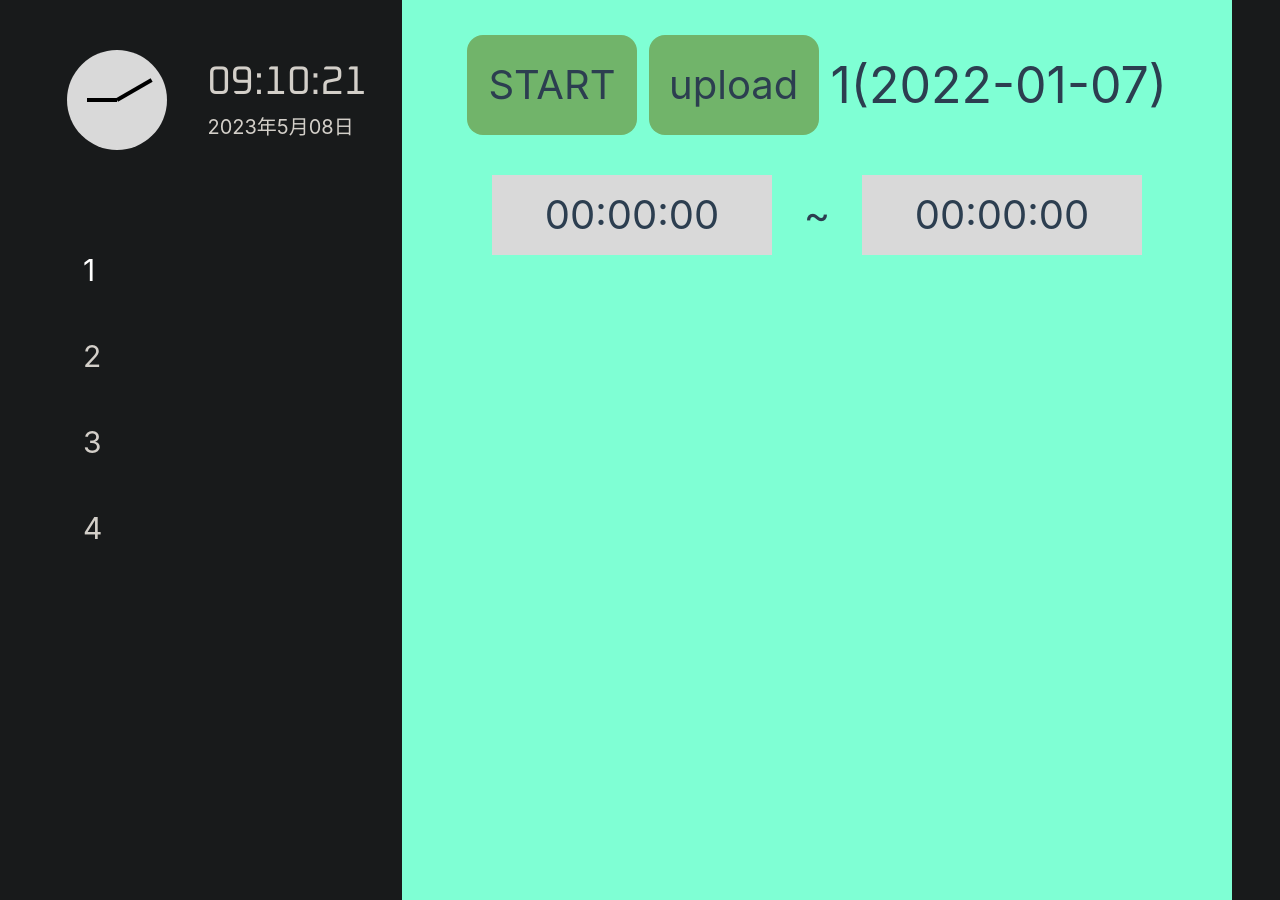
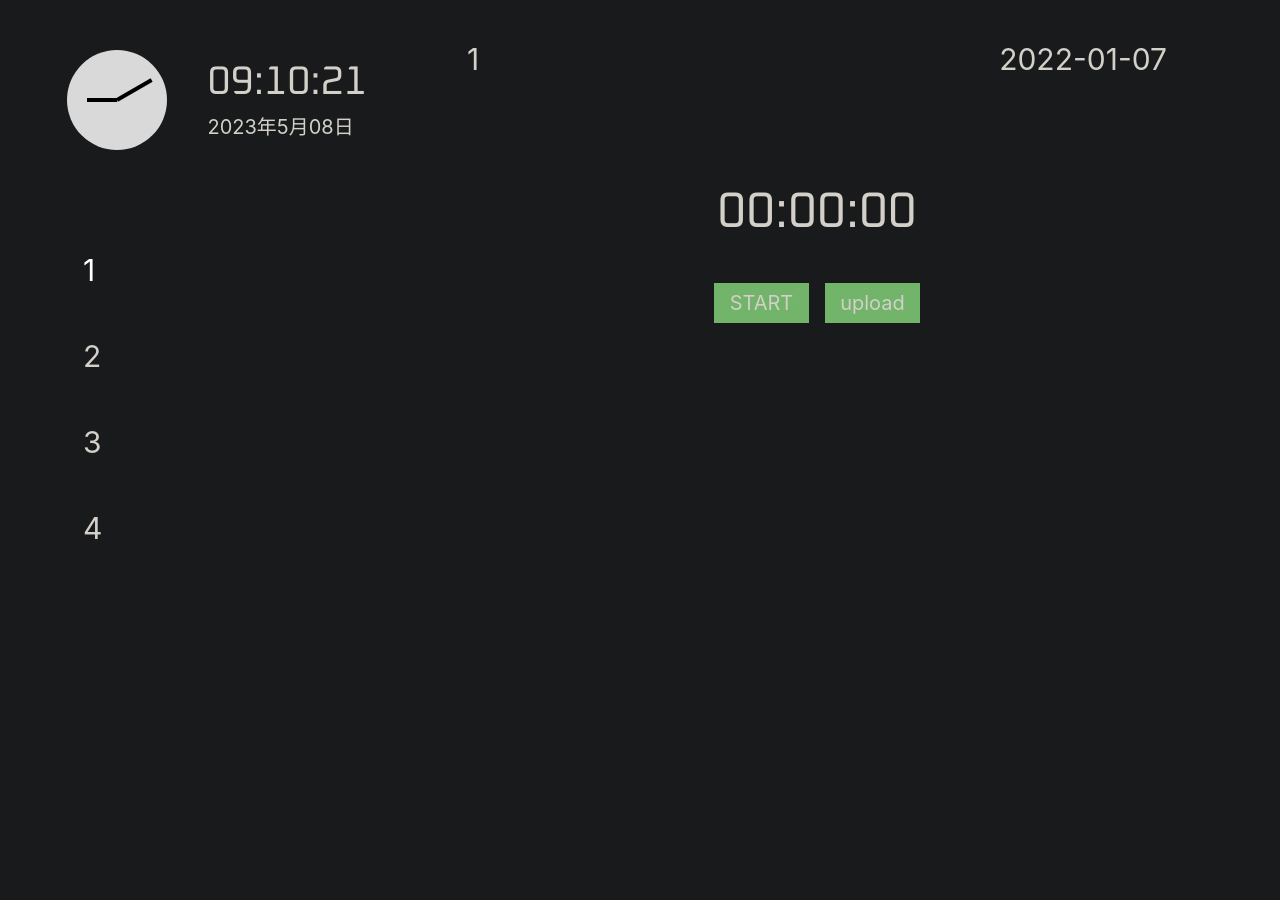
Before and after one commit to xionkq/time-stats, a Vue app: page / in a window 1280 px wide. Built offline with nearby package versions, Linux system fonts and the light colour scheme; no server answers.

Commit message:
update detail style

```diff
--- a/src/components/TSSButton.vue
+++ b/src/components/TSSButton.vue
@@ -16,9 +16,8 @@ const props = withDefaults(defineProps<Props>(), {
 
 <style scoped lang="scss">
 .tss-button {
-    width: 100px;
-    height: 60px;
-    border-radius: 16px;
+    width: 95px;
+    height: 40px;
     background-color: rgb(113, 180, 106);
     display: flex;
     align-items: center;
--- a/src/template/StatsDetail.vue
+++ b/src/template/StatsDetail.vue
@@ -2,7 +2,7 @@
 import { TSSHeatMap, TSSButton } from '@/components';
 import { Ref, computed, ref } from 'vue';
 import { useFetch } from '@vueuse/core';
-import { DateTime } from 'luxon';
+import { DateTime, Duration } from 'luxon';
 import { uploadDateData, useStatsDateData } from '@/api/api';
 
 interface Props {
@@ -31,6 +31,7 @@ function clockIn() {
     if (isClocking.value) {
         reset()
         timerStartTime.value = DateTime.now().toUnixInteger()
+        timerEndTime.value = DateTime.now().toUnixInteger()
     timer.value = setInterval(() => {
         timerEndTime.value = DateTime.now().toUnixInteger()
     }, 1000)
@@ -40,9 +41,19 @@ function clockIn() {
 }
 // ----- clock in end -----
 
+function formatDuration(n: number) {
+    return n < 10 ? `0${n}` : `${n}`
+}
+
 const lastChangeDate = ref('2022-01-07')
 const timerStartTime = ref(0)
 const timerEndTime = ref(0)
+
+const durationStr = computed(() => {
+    const second = timerEndTime.value - timerStartTime.value
+    const dur = Duration.fromObject({ seconds: second })
+    return `${formatDuration(dur.hours)}:${formatDuration(dur.minutes)}:${formatDuration(dur.seconds)}`
+})
 
 function reset() {
     timerStartTime.value = 0
@@ -57,22 +68,30 @@ function upload() {
     duration: timerEndTime.value - timerStartTime.value,
     message: `${DateTime.fromSeconds(timerStartTime.value).toFormat('HH:mm:ss')}~${DateTime.fromSeconds(timerEndTime.value).toFormat('HH:mm:ss')}`,
 })
+
+
 }
 </script>
 
 <template>
     <div class="entry-detail">
         <div class="stats-info">
-            <TSSButton @click="clockIn">{{ buttonLabel }}</TSSButton>
-            <TSSButton @click="upload" :disable="isClocking">upload</TSSButton>
-            {{ props.selectedItem }}({{ lastChangeDate }})
+            <span>{{ props.selectedItem }}</span>
+            <span>{{ lastChangeDate }}</span>
         </div>
-        <div class="timer-box">
+        <div class="duration-box">
+            <div class="duration">{{ durationStr }}</div>
+            <div class="operation">
+                <TSSButton @click="clockIn">{{ buttonLabel }}</TSSButton>
+                <TSSButton @click="upload" :disable="isClocking">upload</TSSButton>
+            </div>
+        </div>
+        <!-- <div class="timer-box">
             <div class="time">{{ DateTime.fromSeconds(timerStartTime).toFormat('HH:mm:ss') }}</div>
             ~
             <div class="time">{{ DateTime.fromSeconds(timerEndTime).toFormat('HH:mm:ss') }}</div>
-        </div>
-        <TSSHeatMap :time-stats-data="timeStatsData"/>
+        </div> -->
+        <!-- <TSSHeatMap :time-stats-data="timeStatsData"/> -->
     </div>
 </template>
 
@@ -81,13 +100,13 @@ function upload() {
     width: 830px;
     height: 900px;
     padding: 35px;
-    background-color: aquamarine;
+    color: #D3CFC9;
 
     .stats-info {
         display: flex;
         align-items: center;
         justify-content: space-between;
-        font-size: 50px;
+        font-size: 30px;
         width: 700px;
         margin: 0 auto;
 
@@ -115,5 +134,33 @@ function upload() {
             justify-content: center;
         }
     }
+
+    .duration-box {
+        margin-top: 100px;
+
+        .duration {
+            text-align: center;
+            font-size: 50px;
+            line-height: 60px;
+            font-family: Oxanium;
+        }
+
+        .operation {
+            display: flex;
+            align-items: center;
+            justify-content: center;
+            margin-top: 40px;
+
+
+            .tss-button {
+                margin-right: 16px;
+                font-size: 20px;
+
+                &:last-of-type {
+                    margin-right: 0;
+                }
+            }
+        }
+    }
 }
 </style>
```
